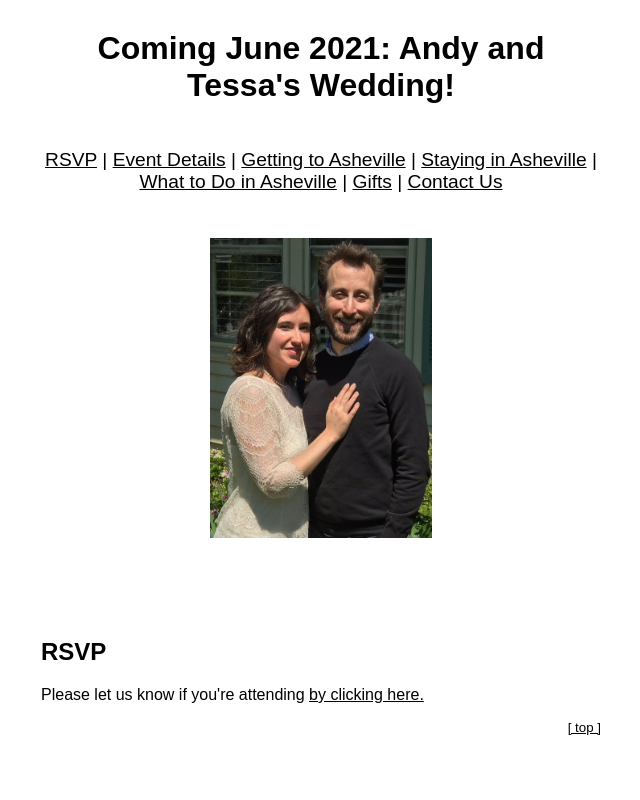
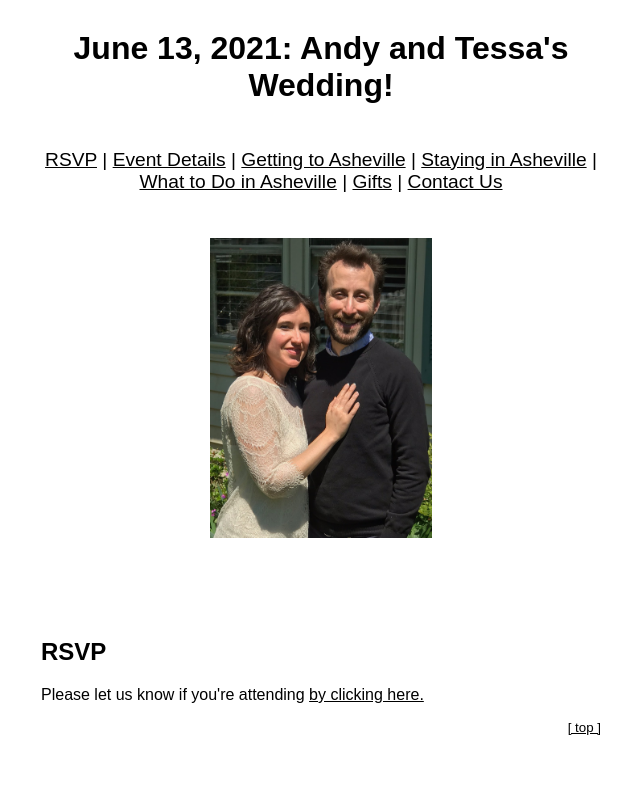
Before and after one commit to andypaulphd/andy-tessa-wedding, a plain HTML site: page index.html in a window 1280 px wide. Shown: the top 800 px of the page, without its empty margins (279-919 px from the left). Drawn offline with nearby package versions, Linux system fonts and the light colour scheme.

Commit message:
Update index.html

```diff
--- a/index.html
+++ b/index.html
@@ -73,7 +73,7 @@ h2{
 <body>
   <div id="outer">
     <h1>
-Coming June 2021: Andy and Tessa's Wedding!
+June 13, 2021: Andy and Tessa's Wedding!
 </h1>
 <div id="navbar"><a href="#RSVP">RSVP</a> | <a href="#Event Details">Event Details</a> | <a href="#Getting to Asheville">Getting to Asheville</a> | <a href="#Staying in Asheville">Staying in Asheville</a> | <a href="#What to Do in Asheville">What to Do in Asheville</a> | <a href="#Gifts">Gifts</a> | <a href="#Contact Us">Contact Us</a>
 </div>
```
